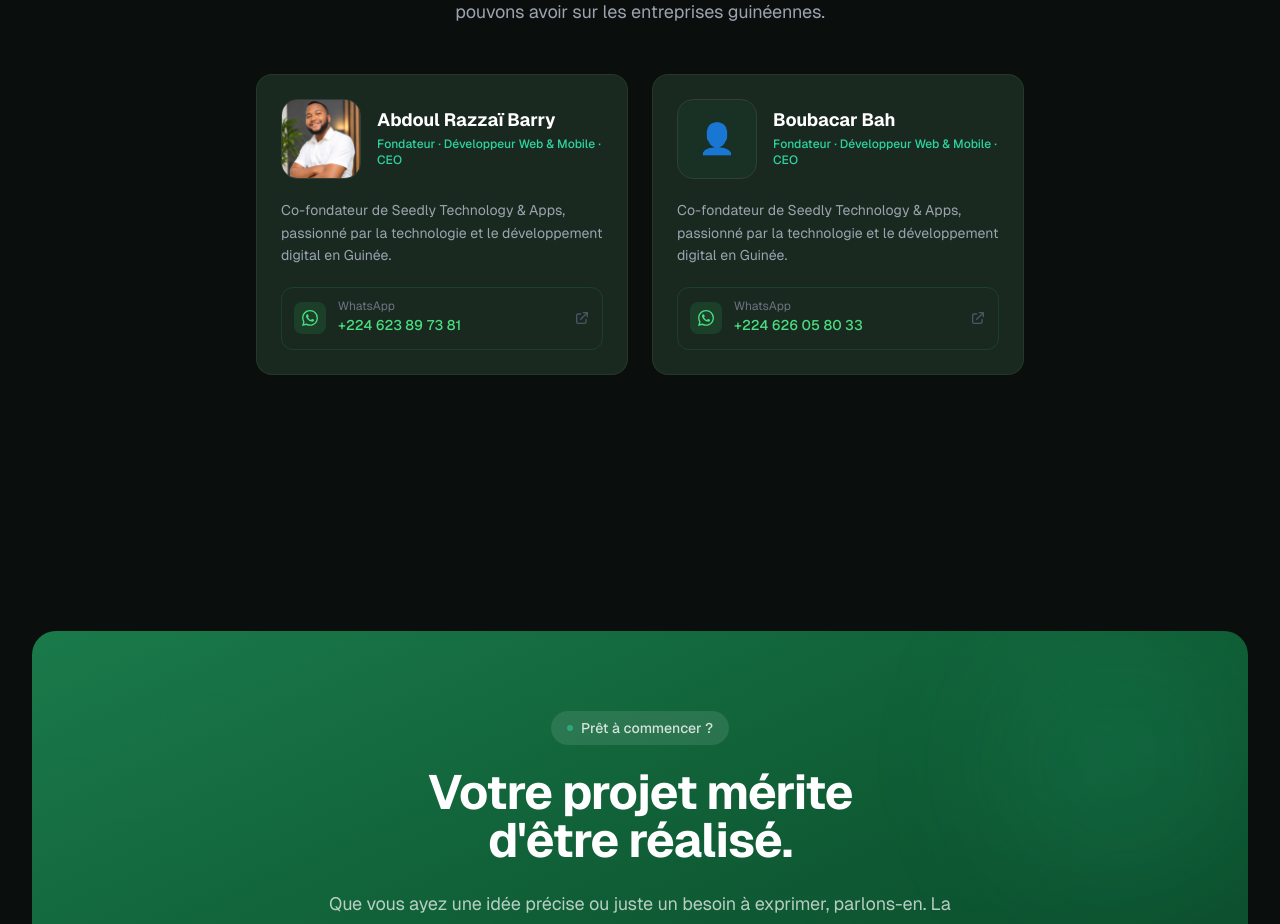
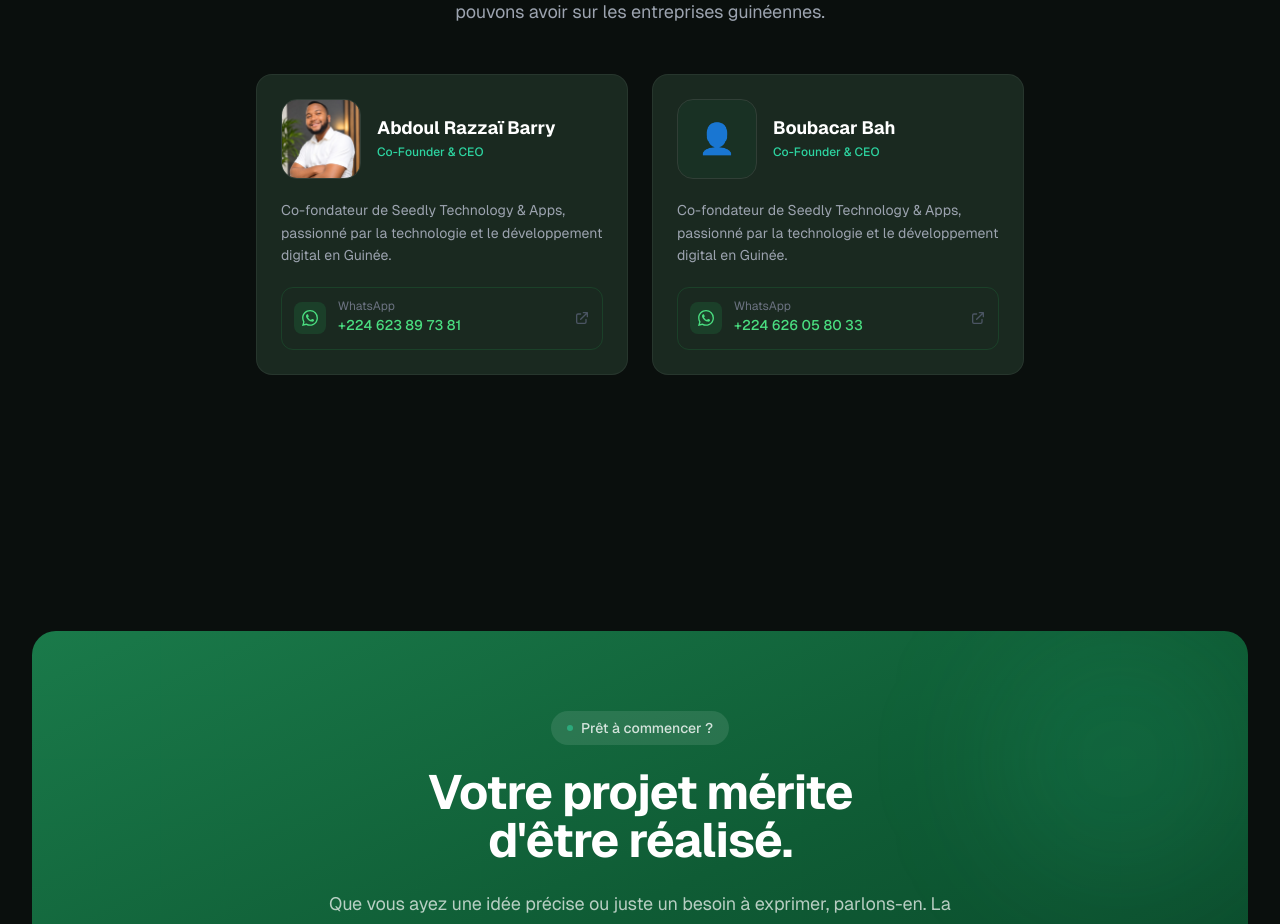
Before and after one commit to Barry-webdev/Seedly, a Next.js app in the folder Frontend/: page /a-propos in a window 1280 px wide. Shown: the part 3940-4864 px from the top of the page. Built offline with nearby package versions, Linux system fonts and the light colour scheme.

Commit message:
fix: role Co-Founder & CEO pour les deux fondateurs

```diff
--- a/Frontend/data/company.ts
+++ b/Frontend/data/company.ts
@@ -118,18 +118,15 @@ export const teamMembers: TeamMember[] = [
   {
     id: "member-001",
     name: "Abdoul Razzaï Barry",
-    role: "Fondateur · Développeur Web & Mobile · CEO",
+    role: "Co-Founder & CEO",
     bio: "Co-fondateur de Seedly Technology & Apps, passionné par la technologie et le développement digital en Guinée.",
     photo: "/Razzaï.jpeg",
-    // TODO: Ajouter LinkedIn si disponible
   },
   {
     id: "member-002",
     name: "Boubacar Bah",
-    role: "Fondateur · Développeur Web & Mobile · CEO",
-    // TODO: Ajouter la bio de Boubacar
+    role: "Co-Founder & CEO",
     bio: "Co-fondateur de Seedly Technology & Apps, passionné par la technologie et le développement digital en Guinée.",
-    // TODO: Remplacer par la vraie photo quand elle sera disponible
     photo: "",
   },
 ];
```
